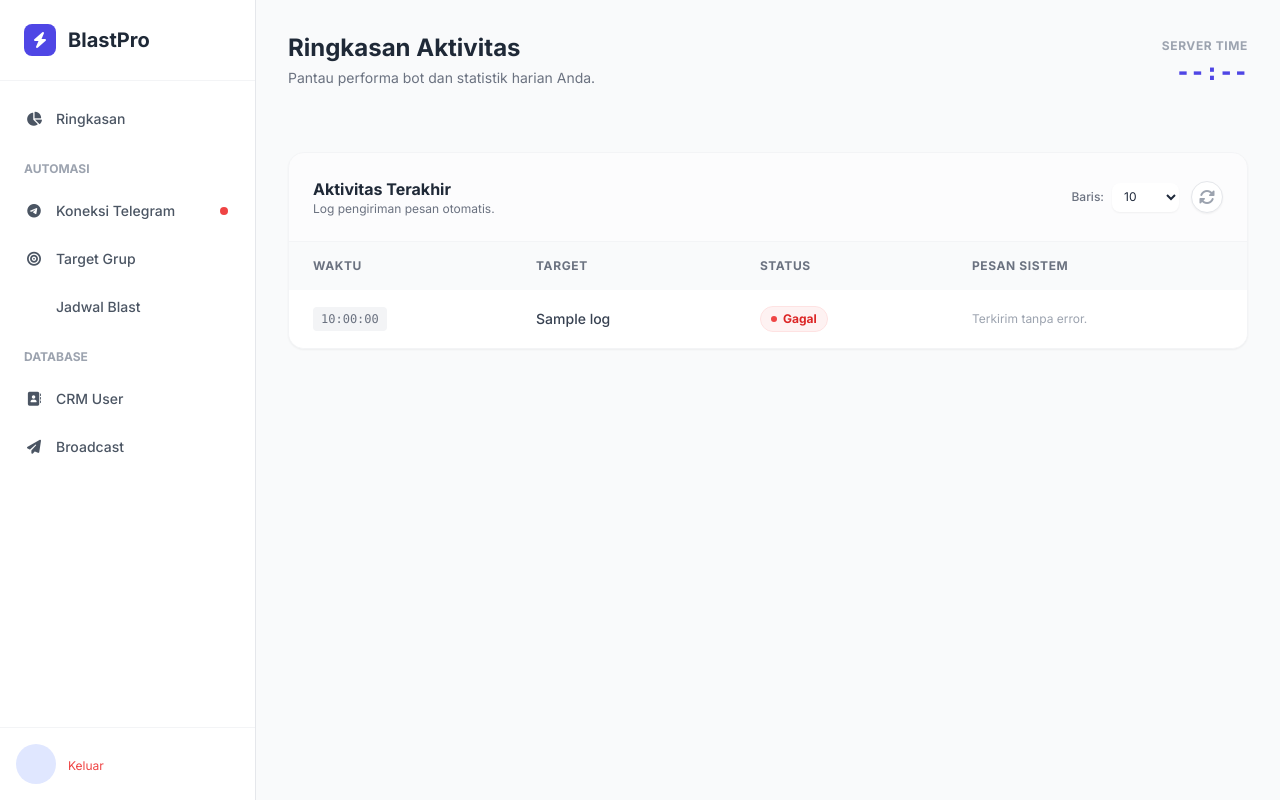
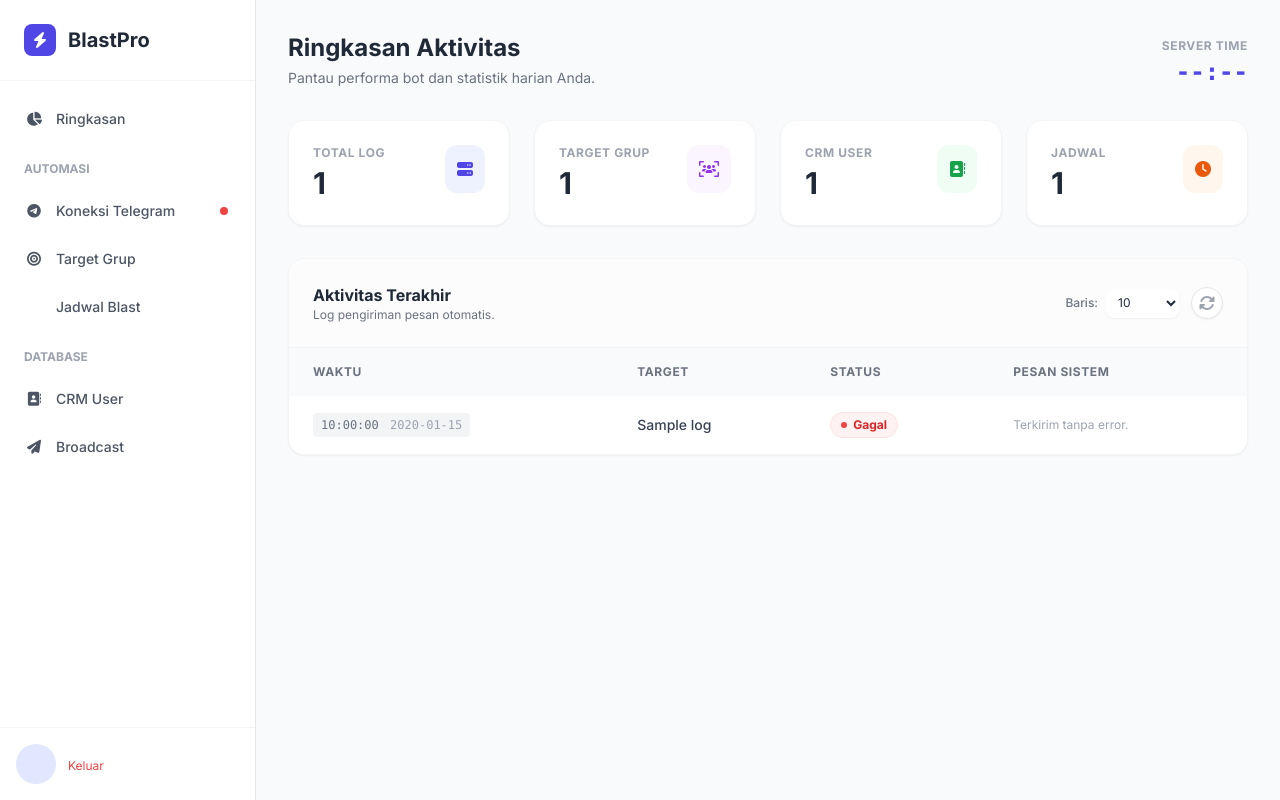
Before and after one commit to dikot0911/CrmBlastGrupAutomation, a Python web app: template templates/dashboard/index.html in a window 1280 px wide. Run offline with Jinja, Linux system fonts and the light colour scheme; the template is opened without the code that fills it: most values are stand-ins (such as "Sample title", 1, 10 or a date in 2020); some libraries are stand-ins or nearby versions.

Commit message:
Update index.html

```diff
--- a/templates/dashboard/index.html
+++ b/templates/dashboard/index.html
@@ -15,8 +15,46 @@
 
 <!-- Stats Grid -->
 <div class="grid grid-cols-1 md:grid-cols-4 gap-6 mb-8 animate-enter">
-    <!-- Stat Cards... (Sama seperti sebelumnya) -->
-    <!-- ... -->
+    <!-- Stat 1 -->
+    <div class="bg-white p-6 rounded-2xl shadow-sm border border-gray-100 hover:shadow-md transition">
+        <div class="flex justify-between items-start">
+            <div>
+                <p class="text-gray-400 text-xs font-bold uppercase tracking-wider">Total Log</p>
+                <h3 class="text-3xl font-bold text-gray-800 mt-1">{{ total_logs if total_logs else logs|length }}</h3>
+            </div>
+            <div class="p-3 bg-indigo-50 text-indigo-600 rounded-xl"><i class="fa-solid fa-server"></i></div>
+        </div>
+    </div>
+    <!-- Stat 2 -->
+    <div class="bg-white p-6 rounded-2xl shadow-sm border border-gray-100 hover:shadow-md transition">
+        <div class="flex justify-between items-start">
+            <div>
+                <p class="text-gray-400 text-xs font-bold uppercase tracking-wider">Target Grup</p>
+                <h3 class="text-3xl font-bold text-gray-800 mt-1">{{ targets|length }}</h3>
+            </div>
+            <div class="p-3 bg-purple-50 text-purple-600 rounded-xl"><i class="fa-solid fa-users-viewfinder"></i></div>
+        </div>
+    </div>
+    <!-- Stat 3 -->
+    <div class="bg-white p-6 rounded-2xl shadow-sm border border-gray-100 hover:shadow-md transition">
+        <div class="flex justify-between items-start">
+            <div>
+                <p class="text-gray-400 text-xs font-bold uppercase tracking-wider">CRM User</p>
+                <h3 class="text-3xl font-bold text-gray-800 mt-1">{{ user_count }}</h3>
+            </div>
+            <div class="p-3 bg-green-50 text-green-600 rounded-xl"><i class="fa-solid fa-address-book"></i></div>
+        </div>
+    </div>
+    <!-- Stat 4 -->
+    <div class="bg-white p-6 rounded-2xl shadow-sm border border-gray-100 hover:shadow-md transition">
+        <div class="flex justify-between items-start">
+            <div>
+                <p class="text-gray-400 text-xs font-bold uppercase tracking-wider">Jadwal</p>
+                <h3 class="text-3xl font-bold text-gray-800 mt-1">{{ schedules|length }}</h3>
+            </div>
+            <div class="p-3 bg-orange-50 text-orange-600 rounded-xl"><i class="fa-solid fa-clock"></i></div>
+        </div>
+    </div>
 </div>
 
 <!-- Logs Table -->
@@ -27,16 +65,18 @@
             <p class="text-xs text-gray-500">Log pengiriman pesan otomatis.</p>
         </div>
 
-        <!-- Pagination Controls -->
         <div class="flex items-center gap-3">
-             <form action="{{ url_for('dashboard_overview') }}" method="get" class="flex items-center gap-2">
+             <!-- Rows Per Page Selector -->
+            <form action="{{ url_for('dashboard_overview') }}" method="get" class="flex items-center gap-2">
                 <label for="per_page" class="text-xs text-gray-500 font-medium">Baris:</label>
-                <select name="per_page" id="per_page" onchange="this.form.submit()" class="text-xs border-gray-300 rounded-lg focus:ring-indigo-500 focus:border-indigo-500 py-1.5 pl-2 pr-6 bg-white shadow-sm">
+                <select name="per_page" id="per_page" onchange="this.form.submit()" class="text-xs border-gray-300 rounded-lg focus:ring-indigo-500 focus:border-indigo-500 py-1.5 pl-2 pr-6 bg-white shadow-sm cursor-pointer">
                     <option value="10" {% if per_page == 10 %}selected{% endif %}>10</option>
                     <option value="25" {% if per_page == 25 %}selected{% endif %}>25</option>
                     <option value="50" {% if per_page == 50 %}selected{% endif %}>50</option>
+                    <option value="100" {% if per_page == 100 %}selected{% endif %}>100</option>
                 </select>
             </form>
+
             <button onclick="location.reload()" class="w-8 h-8 rounded-full bg-white border border-gray-200 text-gray-400 hover:text-indigo-600 flex items-center justify-center transition shadow-sm" title="Refresh Data">
                 <i class="fa-solid fa-sync-alt"></i>
             </button>
@@ -45,7 +85,6 @@
 
     <div class="overflow-x-auto">
         <table class="w-full text-left text-sm">
-            <!-- Table Header... (Sama) -->
             <thead class="bg-gray-50 text-gray-500 font-bold uppercase text-xs tracking-wider">
                 <tr>
                     <th class="px-6 py-4">Waktu</th>
@@ -57,10 +96,9 @@
             <tbody class="divide-y divide-gray-100 bg-white">
                 {% for log in logs %}
                 <tr class="hover:bg-gray-50 transition group">
-                    <!-- Log Row Data... (Sama) -->
                     <td class="px-6 py-4 whitespace-nowrap">
                         <div class="font-mono text-xs text-gray-500 bg-gray-100 px-2 py-1 rounded inline-block">
-                            {{ log.created_at[11:19] }}
+                            {{ log.created_at[11:19] }} <span class="text-gray-400 ml-1">{{ log.created_at[:10] }}</span>
                         </div>
                     </td>
                     <td class="px-6 py-4 font-medium text-gray-700 group-hover:text-indigo-600 transition">
@@ -102,13 +140,13 @@
         <div class="flex gap-2">
             {% if current_page > 1 %}
             <a href="{{ url_for('dashboard_overview', page=current_page-1, per_page=per_page) }}" class="px-3 py-1 bg-white border border-gray-200 rounded-lg text-xs font-medium text-gray-600 hover:bg-gray-100 hover:text-indigo-600 transition shadow-sm">
-                Prev
+                <i class="fa-solid fa-chevron-left mr-1"></i> Prev
             </a>
             {% endif %}
 
             {% if current_page < total_pages %}
             <a href="{{ url_for('dashboard_overview', page=current_page+1, per_page=per_page) }}" class="px-3 py-1 bg-white border border-gray-200 rounded-lg text-xs font-medium text-gray-600 hover:bg-gray-100 hover:text-indigo-600 transition shadow-sm">
-                Next
+                Next <i class="fa-solid fa-chevron-right ml-1"></i>
             </a>
             {% endif %}
         </div>
```
